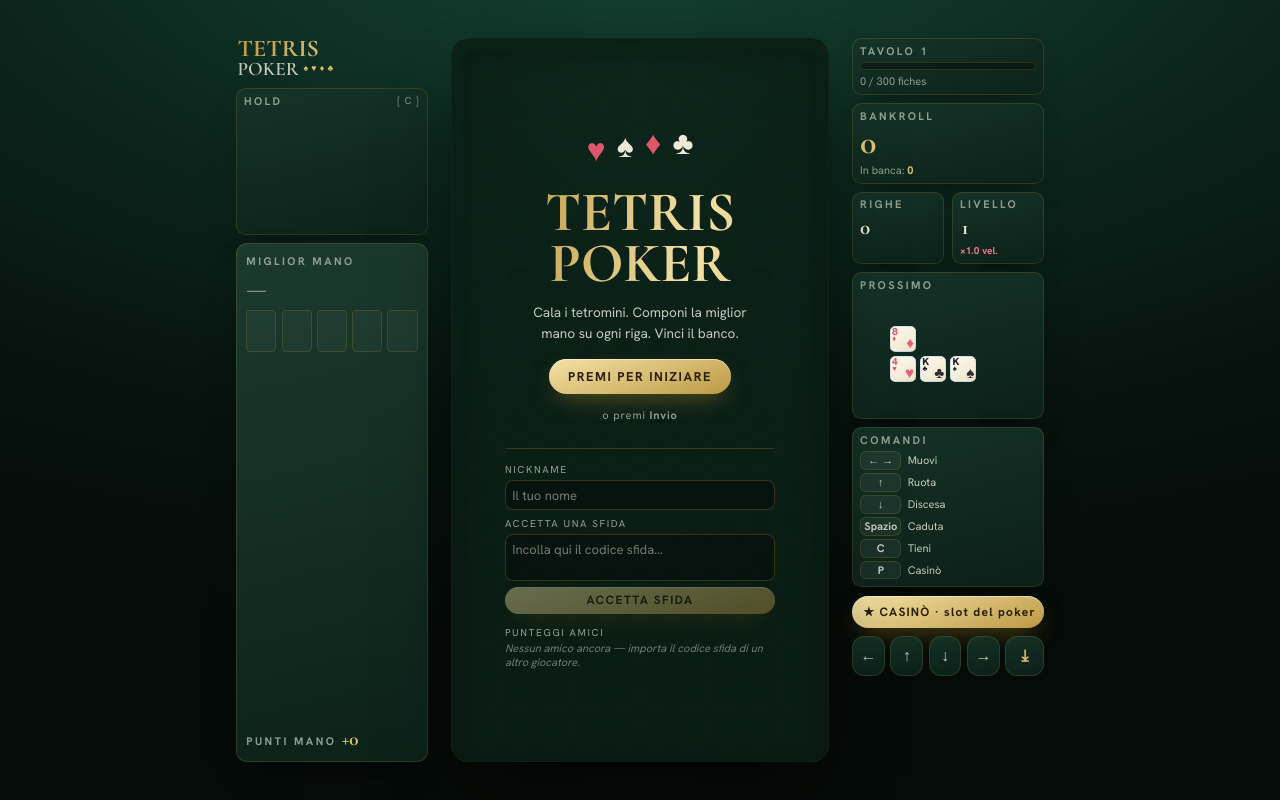
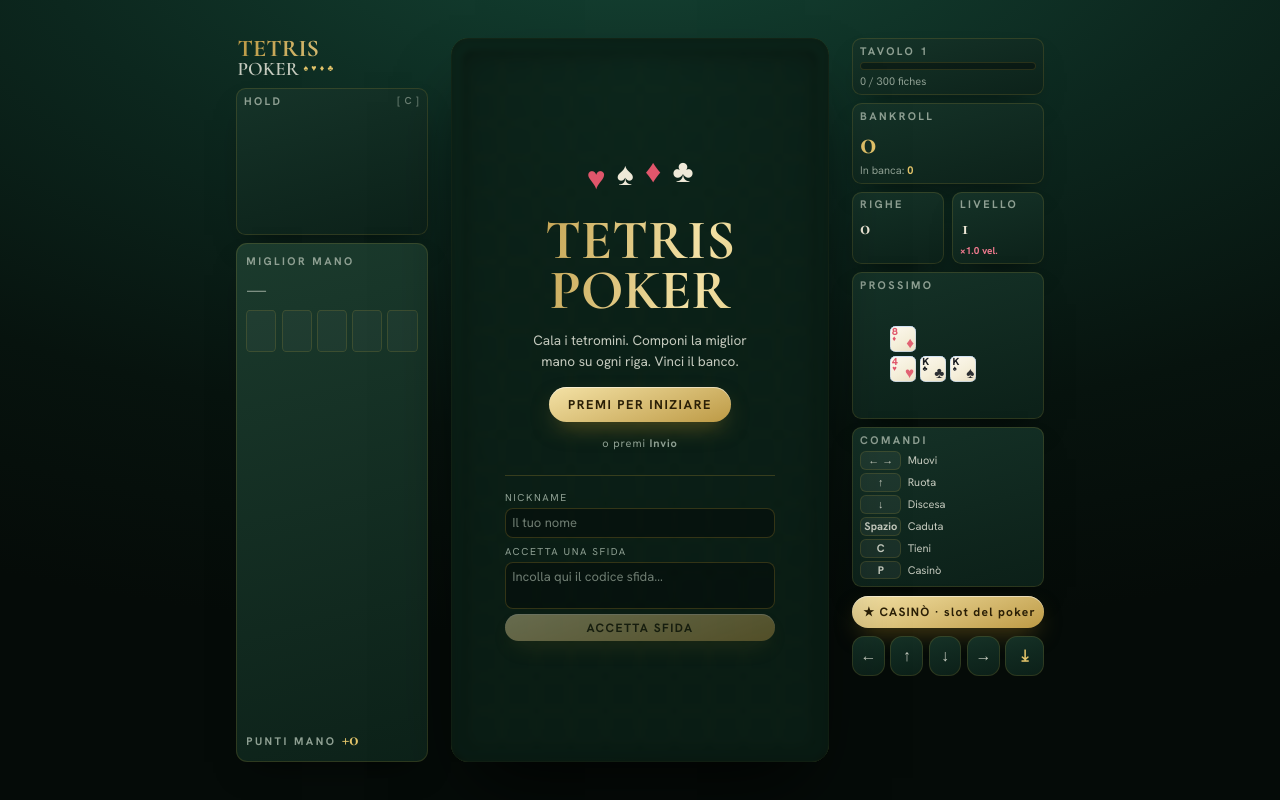
Before and after one commit to Galius5136/Tetris-Poker, a React (Vite) app: page / in a window 1280 px wide. Built offline with nearby package versions, Linux system fonts and the light colour scheme.

Commit message:
Revert "fix(CR-004): pannello amici sempre visibile con stato vuoto (RF-12)"
This reverts commit f59f56f0b1f5cd9f7c57b1efc66117eb4f165c29.

```diff
--- a/src/App.css
+++ b/src/App.css
@@ -1066,7 +1066,6 @@
   background: rgba(255, 255, 255, 0.03);
   font-size: 12px;
 }
-.friends-empty { font-size: 11px; color: #6f7d72; font-style: italic; }
 .fr-name { color: #efe9d8; font-weight: 700; flex: 1; }
 .fr-score { color: #8fa093; font-variant-numeric: tabular-nums; }
 .fr-remove {
--- a/src/App.tsx
+++ b/src/App.tsx
@@ -896,17 +896,12 @@ function App() {
     })
   const friends = sortedFriends(meta.friends)
   // Pannello amici riusabile: mostrato sia all'avvio sia a Game Over (RF-12),
-  // così resta raggiungibile anche dopo aver iniziato a giocare. Reso SEMPRE
-  // visibile (con stato vuoto) per non sparire quando non hai ancora amici.
-  const friendsPanel = (
-    <div className="friends">
-      <div className="cb-label">Punteggi amici</div>
-      {friends.length === 0 ? (
-        <div className="friends-empty">
-          Nessun amico ancora — importa il codice sfida di un altro giocatore.
-        </div>
-      ) : (
-        friends.map((f) => (
+  // così resta raggiungibile anche dopo aver iniziato a giocare.
+  const friendsPanel =
+    friends.length > 0 ? (
+      <div className="friends">
+        <div className="cb-label">Punteggi amici</div>
+        {friends.map((f) => (
           <div className="friend-row" key={f.friendCode}>
             <span className="fr-name">{f.nickname}</span>
             <span className="fr-score">
@@ -920,10 +915,9 @@ function App() {
               ×
             </button>
           </div>
-        ))
-      )}
-    </div>
-  )
+        ))}
+      </div>
+    ) : null
 
   // Shop tra un run e l'altro: apri (snapshot della vetrina), compra, gioca.
   const openShop = () => setShopOffers(selectShop(meta))
```
